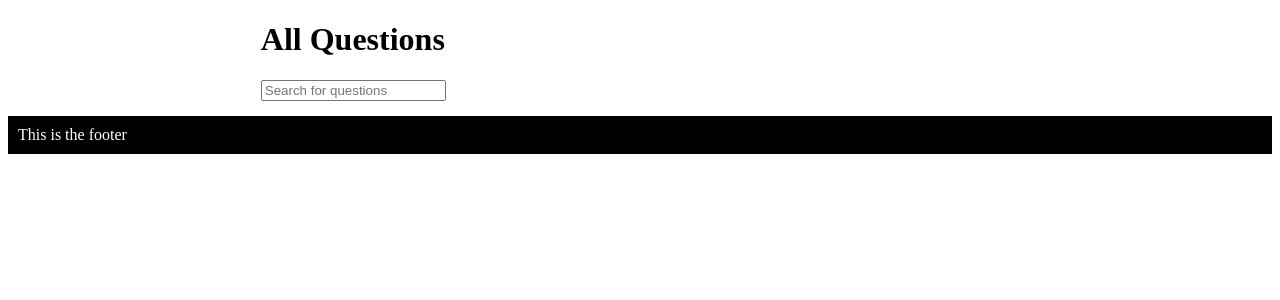
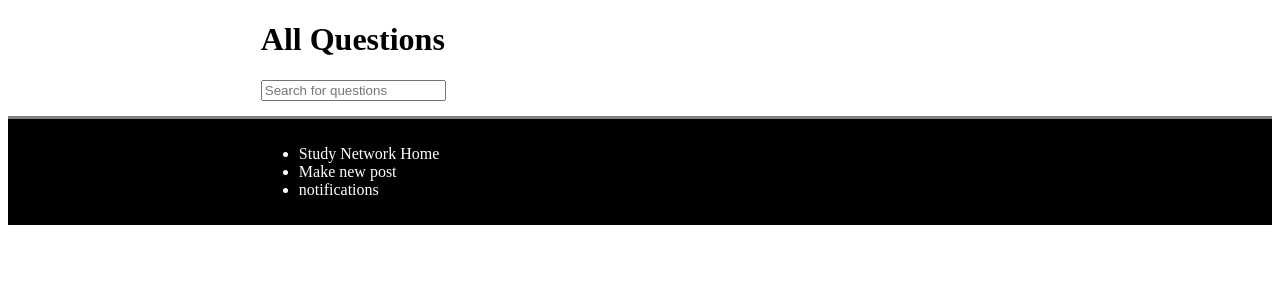
Before and after one commit to Brendanchoi626/StudyNetwork, a Flask app: page / in a window 1280 px wide. Shown: the part 87-387 px from the top of the page. Run offline with Flask 2, Linux system fonts and the light colour scheme; data that the repository does not hold is empty.

Commit message:
made a footer

```diff
--- a/static/css/style.css
+++ b/static/css/style.css
@@ -65,11 +65,17 @@ nav li a img{
 /* ------ */
 footer{
   list-style-type: none;
-    margin: 0;
-    padding: 10px;
-    overflow: hidden;
-    background-color: black;
-    color: white;
+  margin: 0;
+  padding: 10px;
+  overflow: hidden;
+  background-color: black;
+  border-top: 3px solid grey;
+}
+footer ul li{
+  color: white;
+}
+footer ul li a{
+  color: white;
 }
 
 /* HOME */
@@ -325,7 +331,7 @@ form {
     width: 60%;
     margin-left: 20%;
   }
-  nav ul .size_adjust_div {
+  ul .size_adjust_div {
     width: 60%;
     margin-left: 20%;
   }
--- a/templates/footer.html
+++ b/templates/footer.html
@@ -1,4 +1,9 @@
-
 <footer>
-    This is the footer
+    <ul>
+        <div class="size_adjust_div">
+        <li><a href="/">Study Network Home</a></li>
+        <li><a href="/post">Make new post</a></li>
+        <li><a href="/notification">notifications</a></li>
+        </div>
+    </ul>
 </footer>
```
